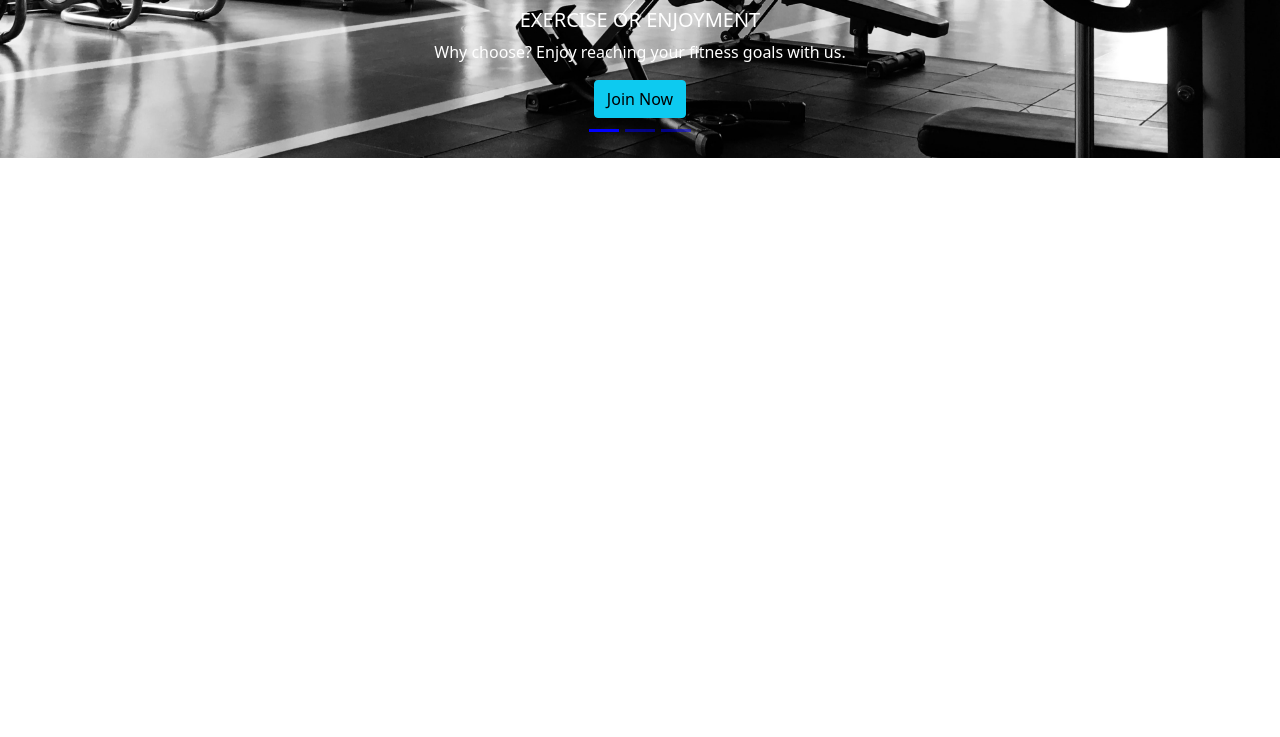
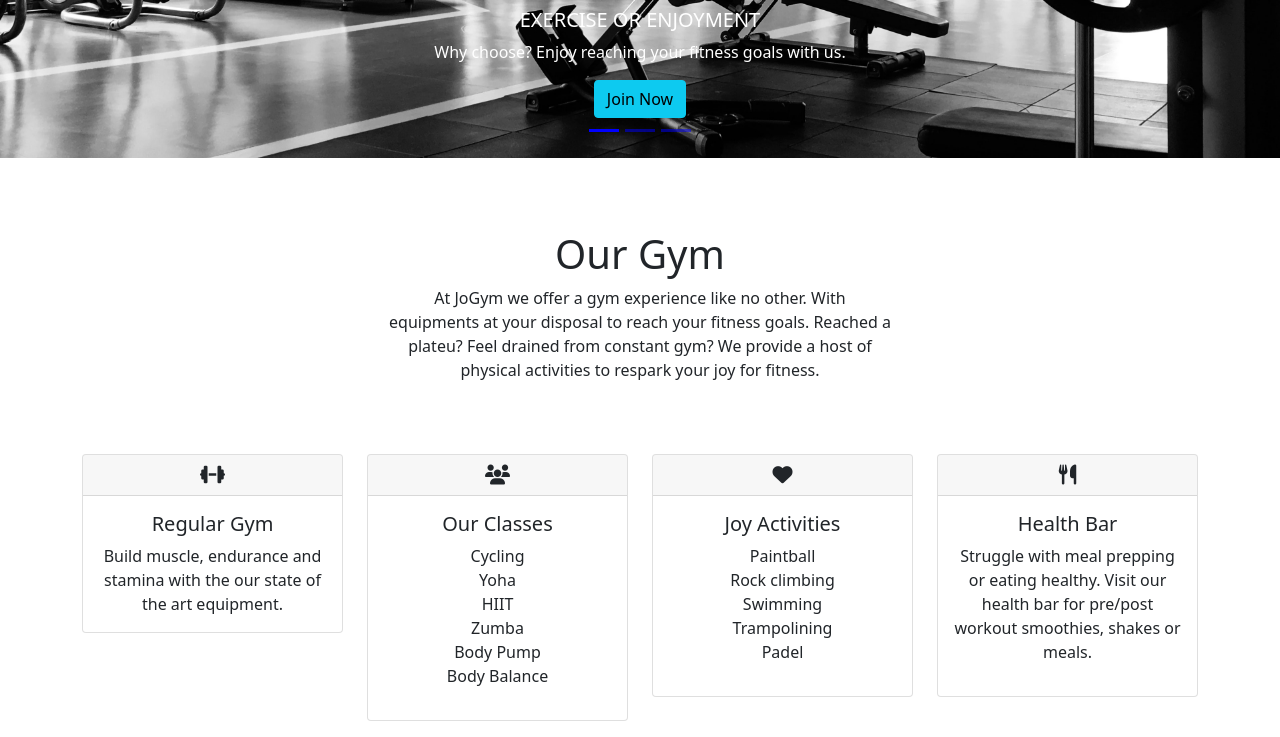
Before and after one commit to Code-Institute-Submissions/Zuhur-ms4_Feb, a Django app: page / in a window 1280 px wide. Shown: the part 482-1219 px from the top of the page. Before the commit the page ends 640 px from the top, so only its background shows below. Run offline with Django 3.2, Linux system fonts and the light colour scheme; some libraries are stand-ins or nearby versions.

Commit message:
Add content to 'our gym' section of the home page

```diff
--- a/gym_app/templates/gym_app/home.html
+++ b/gym_app/templates/gym_app/home.html
@@ -38,5 +38,72 @@
     </div>
 </div>
 
+<div class="container">
+    <div class="row w-50 mx-auto my-3">
+        <div class="col my-2">
+            <h1 class="text-center mt-5 px-3"> Our Gym</h1>
+            <p class="text-center mb-5 px-3">At JoGym we offer a gym experience like no other. With equipments at your disposal to reach your fitness goals. Reached a plateu? Feel drained from constant gym? We provide a host of physical activities to respark your joy for fitness.  </p>
+        </div>
+    </div>
+    <div class="row my-3">
+        <div class="col">
+            <div class="card text-center">
+                <h5 class="card-header">
+                    <i class="fas fa-dumbbell"></i>
+                </h5>
+                <div class="card-body">
+                    <h5 class="card-title">Regular Gym</h5>
+                    <p class="card-text">Build muscle, endurance and stamina with the our state of the art equipment.</p>
+                </div>
+            </div>
+        </div>
+        <div class="col">
+            <div class="card text-center">
+                <h5 class="card-header">
+                    <i class="fas fa-users"></i>
+                </h5>
+                <div class="card-body">
+                    <h5 class="card-title">Our Classes</h5>
+                    <ul class="list-unstyled">
+                        <li>Cycling</li>
+                        <li>Yoha</li>
+                        <li>HIIT</li>
+                        <li>Zumba</li>
+                        <li>Body Pump</li>
+                        <li>Body Balance</li>
+                    </ul>
+                </div>
+            </div>
+        </div>
+        <div class="col">
+            <div class="card text-center">
+                <h5 class="card-header">
+                    <i class="fas fa-heart"></i>
+                </h5>
+                <div class="card-body">
+                    <h5 class="card-title">Joy Activities</h5>
+                    <ul class="list-unstyled">
+                        <li>Paintball</li>
+                        <li>Rock climbing</li>
+                        <li>Swimming</li>
+                        <li>Trampolining</li>
+                        <li>Padel</li>
+                    </ul>
+                </div>
+            </div>
+        </div>
+        <div class="col">
+            <div class="card text-center">
+                <h5 class="card-header">
+                    <i class="fas fa-utensils"></i>
+                </h5>
+                <div class="card-body">
+                    <h5 class="card-title">Health Bar</h5>
+                    <p>Struggle with meal prepping or eating healthy. Visit our health bar for pre/post workout smoothies, shakes or meals.</p>
+                </div>
+            </div>
+        </div>
+    </div>
+</div>
 
 {% endblock %}s
```
